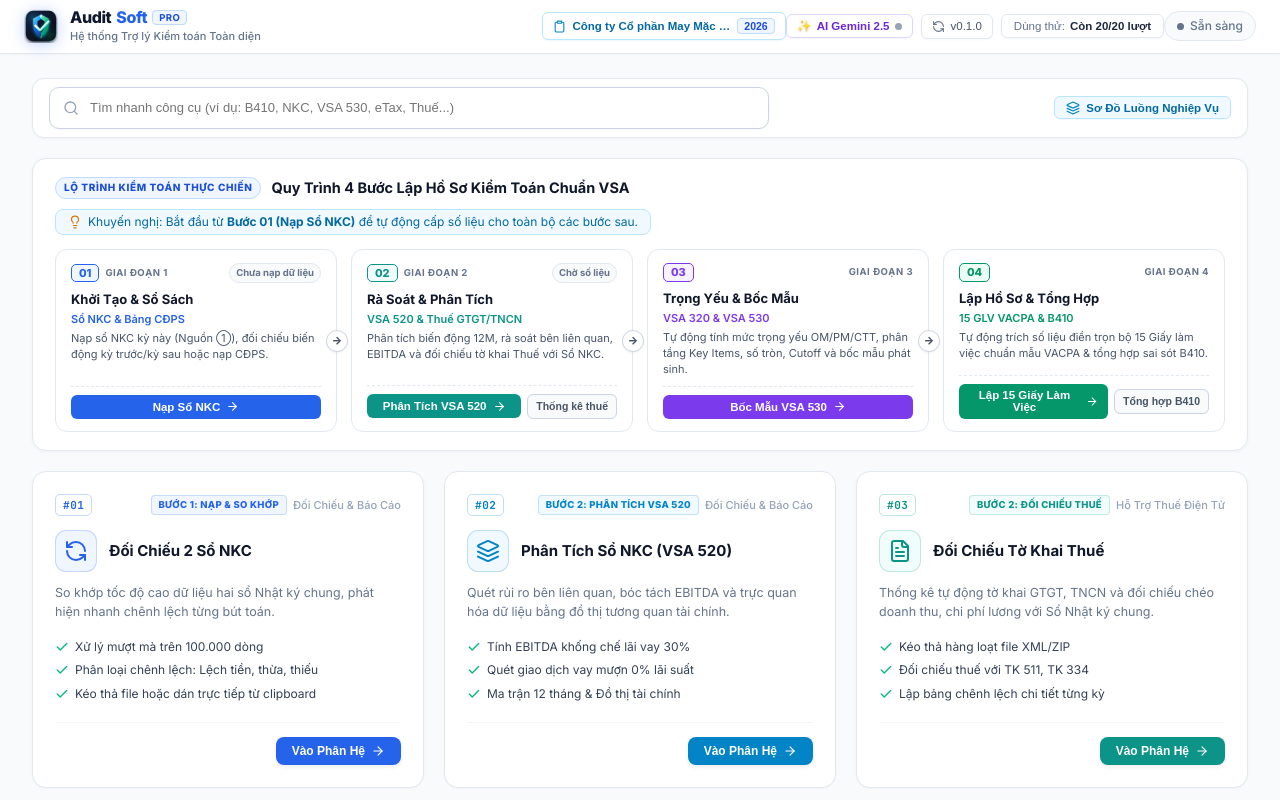
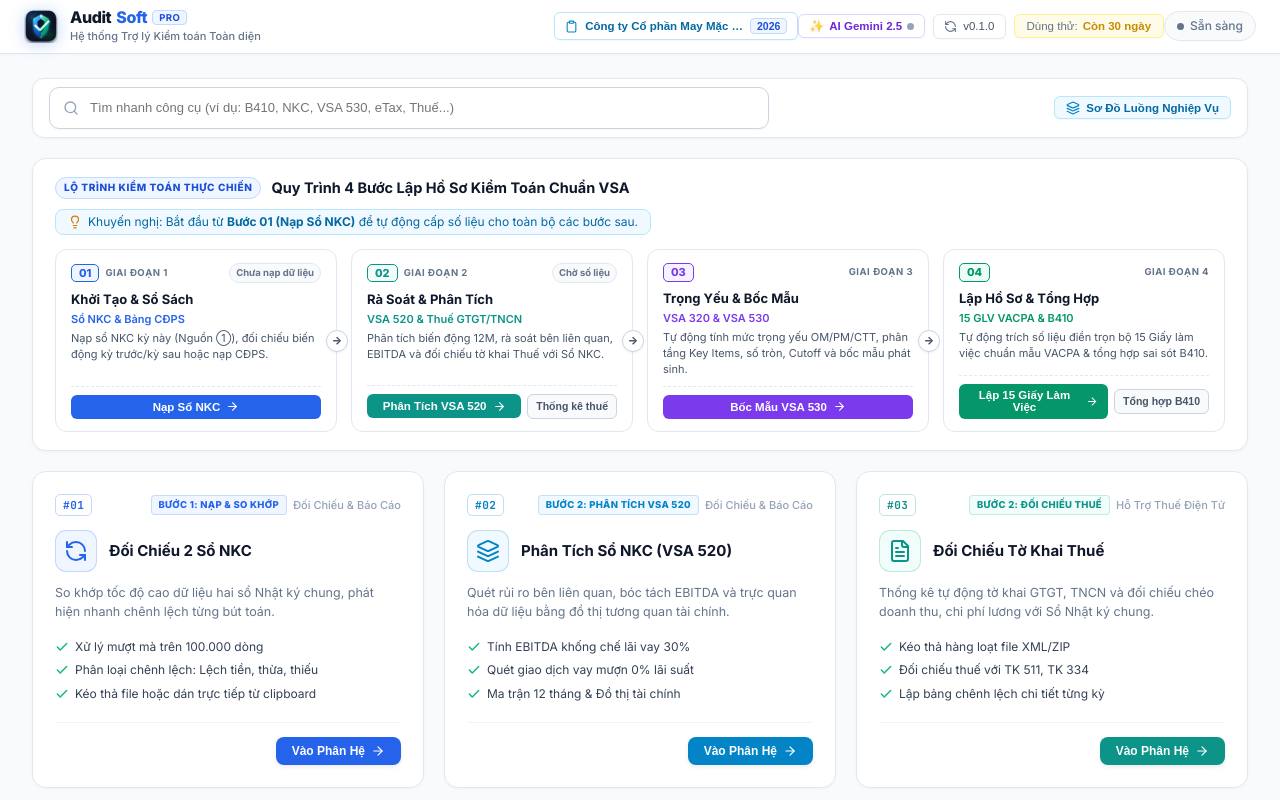
Before and after one commit to dacthinh05/AuditSoft, a React (Vite) app: page / in a window 1280 px wide. Built offline with nearby package versions, Linux system fonts and the light colour scheme.

Commit message:
feat(license): up ver 1.1.9 kich hoat dung thu 30 ngay dau tien

```diff
--- a/src/renderer/App.tsx
+++ b/src/renderer/App.tsx
@@ -133,14 +133,14 @@ export default function App(): JSX.Element {
 
           <button
             type="button"
-            className={`btn-license-header ${trialStatus.isLicensed ? 'licensed' : trialStatus.isExpired ? 'trial expired' : ''}`}
+            className={`btn-license-header ${trialStatus.isLicensed ? 'licensed' : trialStatus.isExpired ? 'trial expired' : 'trial'}`}
             onClick={() => setLicenseModalOpen(true)}
             title={
               trialStatus.isLicensed
                 ? 'Bản quyền vĩnh viễn đã kích hoạt thành công.'
                 : trialStatus.isExpired
-                  ? `Đã dùng hết ${trialStatus.maxExports} lượt xuất thử miễn phí. Bấm vào đây để mở khóa bản quyền.`
-                  : `Bạn còn ${trialStatus.remainingExports}/${trialStatus.maxExports} lượt xuất thử miễn phí. Bấm để xem thông tin bản quyền.`
+                  ? 'Đã hết thời gian 30 ngày dùng thử miễn phí. Bấm vào đây để mở khóa bản quyền.'
+                  : `Bạn đang trong thời gian dùng thử 30 ngày (còn ${trialStatus.trialDaysLeft} ngày). Bấm để xem thông tin bản quyền.`
             }
           >
             <span className="author-tag">{trialStatus.isLicensed ? '✓ Bản quyền:' : 'Dùng thử:'}</span>
@@ -148,8 +148,8 @@ export default function App(): JSX.Element {
               {trialStatus.isLicensed
                 ? 'Thịnh Lynx VIP'
                 : trialStatus.isExpired
-                  ? 'Hết lượt dùng thử'
-                  : `Còn ${trialStatus.remainingExports}/${trialStatus.maxExports} lượt`}
+                  ? 'Hết hạn dùng thử'
+                  : `Còn ${trialStatus.trialDaysLeft} ngày`}
             </strong>
           </button>
           {running ? (
--- a/src/renderer/components/LicenseModal.tsx
+++ b/src/renderer/components/LicenseModal.tsx
@@ -145,8 +145,8 @@ export function LicenseModal({ isOpen, onClose }: LicenseModalProps): JSX.Elemen
                 {licenseState.isLicensed
                   ? 'Bản quyền vĩnh viễn đã kích hoạt'
                   : trialInfo.isExpired
-                    ? `Đã hết ${trialInfo.maxExports} lượt xuất thử miễn phí — Vui lòng kích hoạt bản quyền`
-                    : `Bản dùng thử: Còn ${trialInfo.remainingExports}/${trialInfo.maxExports} lượt xuất báo cáo`}
+                    ? 'Đã hết 30 ngày dùng thử miễn phí — Vui lòng kích hoạt bản quyền'
+                    : `Bản dùng thử: Còn ${trialInfo.trialDaysLeft} ngày trải nghiệm đầy đủ tính năng`}
               </div>
             </div>
           </div>
@@ -172,7 +172,7 @@ export function LicenseModal({ isOpen, onClose }: LicenseModalProps): JSX.Elemen
           >
             <span>Kích hoạt & Thanh toán</span>
             {trialInfo.isExpired && !licenseState.isLicensed && (
-              <span className="tab-badge-highlight" style={{ background: '#ef4444' }}>Hết lượt</span>
+              <span className="tab-badge-highlight" style={{ background: '#ef4444' }}>Hết hạn</span>
             )}
           </button>
         </div>
@@ -231,9 +231,9 @@ export function LicenseModal({ isOpen, onClose }: LicenseModalProps): JSX.Elemen
                 <div className="benefit-item-card">
                   <div className="benefit-item-icon">4</div>
                   <div className="benefit-item-content">
-                    <div className="benefit-item-title">Xuất file Excel không giới hạn số lượt</div>
+                    <div className="benefit-item-title">Xuất file Excel không giới hạn</div>
                     <div className="benefit-item-desc">
-                      Bỏ giới hạn 20 lượt dùng thử, cho phép xử lý và xuất báo cáo không hạn chế số lần sử dụng.
+                      Mở khóa toàn quyền trọn đời, xử lý và xuất các bộ báo cáo kiểm toán không giới hạn thời gian.
                     </div>
                   </div>
                 </div>
@@ -302,11 +302,11 @@ export function LicenseModal({ isOpen, onClose }: LicenseModalProps): JSX.Elemen
             <div className="compact-activation-panel">
               {trialInfo.isExpired ? (
                 <div className="trial-expired-compact-bar">
-                  <span>Bạn đã dùng hết {trialInfo.maxExports} lượt xuất thử miễn phí. Hãy quét mã QR bên dưới hoặc nhập mã bản quyền để mở khóa vĩnh viễn.</span>
+                  <span>Bạn đã hết 30 ngày dùng thử miễn phí. Hãy quét mã QR bên dưới hoặc nhập mã bản quyền để mở khóa vĩnh viễn.</span>
                 </div>
               ) : (
                 <div style={{ padding: '8px 12px', background: '#f0fdf4', border: '1px solid #bbf7d0', borderRadius: '8px', marginBottom: '12px', fontSize: '12.5px', color: '#166534', display: 'flex', alignItems: 'center', gap: '8px' }}>
-                  <span>Chế độ dùng thử: Còn <strong>{trialInfo.remainingExports}/{trialInfo.maxExports}</strong> lượt xuất Excel.</span>
+                  <span>Chế độ dùng thử 30 ngày: Còn <strong>{trialInfo.trialDaysLeft} ngày</strong> trải nghiệm miễn phí toàn bộ tính năng.</span>
                 </div>
               )}
               {/* Machine ID Row */}
--- a/src/shared/license.ts
+++ b/src/shared/license.ts
@@ -14,8 +14,9 @@ const STORAGE_KEY_MACHINE_ID = 'auditsoft_machine_id'
 const STORAGE_KEY_LICENSE = 'auditsoft_license_token'
 const STORAGE_KEY_VERIFIED_HASH = 'auditsoft_verified_hash'
 const STORAGE_KEY_TRIAL_EXPORTS = 'auditsoft_trial_export_count'
+const STORAGE_KEY_TRIAL_START = 'auditsoft_trial_start_time'
 export const MAX_TRIAL_EXPORTS = 20
-
+export const TRIAL_DURATION_DAYS = 30
 /** Bộ nhớ đệm chữ ký số đã được xác thực an toàn qua WebCrypto hoặc NodeCrypto */
 const verifiedSignatureMemoryCache = new Set<string>()
 export type LicensePlan = 'LIFETIME' | 'PRO' | 'ENTERPRISE' | 'ANNUAL' | 'TRIAL'
@@ -37,6 +38,8 @@ export interface LicenseStatus {
   expiresAt?: string | null
   plan?: LicensePlan
   isExpired?: boolean
+  isTrial?: boolean
+  trialDaysLeft?: number
 }
 
 export interface TrialExportStatus {
@@ -45,6 +48,8 @@ export interface TrialExportStatus {
   remainingExports: number
   isExpired: boolean
   isLicensed: boolean
+  trialDaysLeft: number
+  isTrial: boolean
 }
 
 export interface VerificationResult {
@@ -424,11 +429,16 @@ export function getLicenseStatus(): LicenseStatus {
     }
 
     if (!raw) {
+      const trial = getTrialExportStatus()
       return {
         isLicensed: false,
         machineId,
         licenseKey: null,
         activatedAt: null,
+        isTrial: trial.isTrial,
+        trialDaysLeft: trial.trialDaysLeft,
+        plan: 'TRIAL',
+        isExpired: trial.isExpired,
       }
     }
     const data = JSON.parse(raw) as {
@@ -463,11 +473,16 @@ export function getLicenseStatus(): LicenseStatus {
     }
 
     if (!verifyRes.valid || !verifyRes.payload) {
+      const trial = getTrialExportStatus()
       return {
         isLicensed: false,
         machineId,
         licenseKey: null,
         activatedAt: null,
+        isTrial: trial.isTrial,
+        trialDaysLeft: trial.trialDaysLeft,
+        plan: 'TRIAL',
+        isExpired: trial.isExpired,
       }
     }
 
@@ -557,38 +572,88 @@ export function removeLicense(): void {
 }
 
 /**
- * Lấy thông tin số lượt xuất Excel dùng thử miễn phí
+ * Lấy thời điểm bắt đầu dùng thử (Timestamp ms)
+ */
+export function getTrialStartTime(): number {
+  const raw = readStorage(STORAGE_KEY_TRIAL_START)
+  if (raw) {
+    const t = parseInt(raw, 10)
+    if (!Number.isNaN(t) && t > 0) return t
+  }
+  const now = Date.now()
+  writeStorage(STORAGE_KEY_TRIAL_START, String(now))
+  return now
+}
+
+/**
+ * Đặt mốc thời gian dùng thử (Dành cho Unit Testing)
+ */
+export function setTrialStartTimeForTest(timestamp: number): void {
+  writeStorage(STORAGE_KEY_TRIAL_START, String(timestamp))
+}
+
+/**
+ * Lấy thông tin trạng thái dùng thử 30 ngày miễn phí
  */
 export function getTrialExportStatus(): TrialExportStatus {
-  const lic = getLicenseStatus()
-  if (lic.isLicensed) {
+  const raw = readStorage(STORAGE_KEY_LICENSE)
+  if (raw) {
+    try {
+      const data = JSON.parse(raw) as { licenseKey?: string }
+      if (data.licenseKey) {
+        const machineId = getMachineId()
+        const verifyRes = verifyLicense(machineId, data.licenseKey)
+        if (verifyRes.valid && verifyRes.payload) {
+          const nowSec = Math.floor(Date.now() / 1000)
+          const isExpired = verifyRes.payload.exp > 0 && verifyRes.payload.exp < nowSec
+          if (!isExpired) {
             return {
               usedExports: 0,
               maxExports: MAX_TRIAL_EXPORTS,
               remainingExports: 999999,
               isExpired: false,
               isLicensed: true,
+              trialDaysLeft: 0,
+              isTrial: false,
+            }
+          }
+        }
+      }
+    } catch {
+      // ignore parse error
     }
   }
 
   try {
-    const raw = readStorage(STORAGE_KEY_TRIAL_EXPORTS)
-    const count = raw ? parseInt(raw, 10) || 0 : 0
-    const remaining = Math.max(0, MAX_TRIAL_EXPORTS - count)
+    const startTime = getTrialStartTime()
+    const now = Date.now()
+    const diffMs = Math.max(0, now - startTime)
+    const daysPassed = Math.floor(diffMs / (1000 * 60 * 60 * 24))
+    const trialDaysLeft = Math.max(0, TRIAL_DURATION_DAYS - daysPassed)
+    const isExpired = trialDaysLeft <= 0
+
+    const rawExports = readStorage(STORAGE_KEY_TRIAL_EXPORTS)
+    const count = rawExports ? parseInt(rawExports, 10) || 0 : 0
+    const remaining = isExpired ? 0 : 999999
+
     return {
       usedExports: count,
       maxExports: MAX_TRIAL_EXPORTS,
       remainingExports: remaining,
-      isExpired: remaining <= 0,
+      isExpired,
       isLicensed: false,
+      trialDaysLeft,
+      isTrial: !isExpired,
     }
   } catch {
     return {
       usedExports: 0,
       maxExports: MAX_TRIAL_EXPORTS,
-      remainingExports: MAX_TRIAL_EXPORTS,
+      remainingExports: 999999,
       isExpired: false,
       isLicensed: false,
+      trialDaysLeft: TRIAL_DURATION_DAYS,
+      isTrial: true,
     }
   }
 }
@@ -596,39 +661,41 @@ export function getTrialExportStatus(): TrialExportStatus {
 /**
  * Kiểm tra và tăng số lượt xuất Excel dùng thử
  */
-export function useTrialExport(): { allowed: boolean; remainingExports: number; message: string } {
-  const lic = getLicenseStatus()
-  if (lic.isLicensed) {
+export function useTrialExport(): { allowed: boolean; remainingExports: number; message: string; trialDaysLeft?: number } {
+  const trial = getTrialExportStatus()
+  if (trial.isLicensed) {
     return {
       allowed: true,
       remainingExports: 999999,
       message: 'Bản quyền đã kích hoạt thành công — Không giới hạn lượt xuất báo cáo.',
+      trialDaysLeft: 0,
     }
   }
 
-  const current = getTrialExportStatus()
-  if (current.remainingExports <= 0) {
+  if (trial.isExpired) {
     return {
       allowed: false,
       remainingExports: 0,
-      message: `Bạn đã dùng hết ${MAX_TRIAL_EXPORTS} lượt xuất thử miễn phí. Hãy kích hoạt bản quyền để tiếp tục xuất file.`,
+      message: `Đã hết thời gian ${TRIAL_DURATION_DAYS} ngày dùng thử miễn phí. Hãy kích hoạt bản quyền để tiếp tục xuất file.`,
+      trialDaysLeft: 0,
     }
   }
 
-  const newCount = current.usedExports + 1
+  const newCount = trial.usedExports + 1
   writeStorage(STORAGE_KEY_TRIAL_EXPORTS, String(newCount))
-  const remaining = Math.max(0, MAX_TRIAL_EXPORTS - newCount)
 
   return {
     allowed: true,
-    remainingExports: remaining,
-    message: `Bạn vừa dùng lượt xuất ${newCount}/${MAX_TRIAL_EXPORTS}. Còn lại ${remaining} lượt miễn phí.`,
+    remainingExports: 999999,
+    message: `Bạn đang trong thời gian dùng thử 30 ngày (còn ${trial.trialDaysLeft} ngày miễn phí).`,
+    trialDaysLeft: trial.trialDaysLeft,
   }
 }
 
 /**
- * Reset số lượt xuất dùng thử (Dành cho test/phát triển)
+ * Reset số lượt xuất và thời gian dùng thử (Dành cho test/phát triển)
  */
 export function resetTrialExports(): void {
   deleteStorage(STORAGE_KEY_TRIAL_EXPORTS)
+  deleteStorage(STORAGE_KEY_TRIAL_START)
 }
```
Also changed, not shown: package.json (+5 -5 lines), src/main/mainLicenseGuard.ts (+17 -4 lines), version.json (+8 -9 lines), 3 other files (tests, documents, lock files or other folders). Lines whose indentation alone changed are shown as unchanged.
